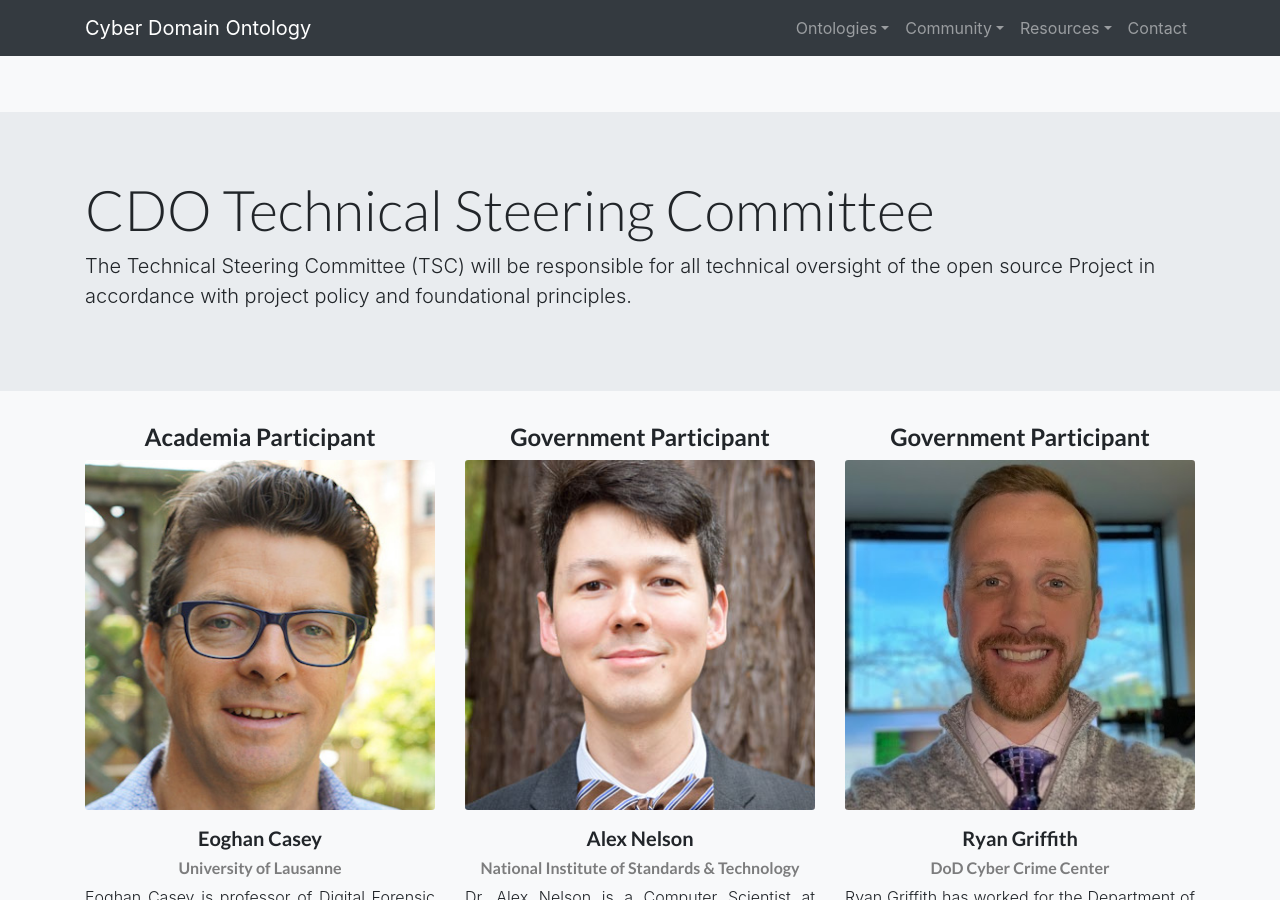
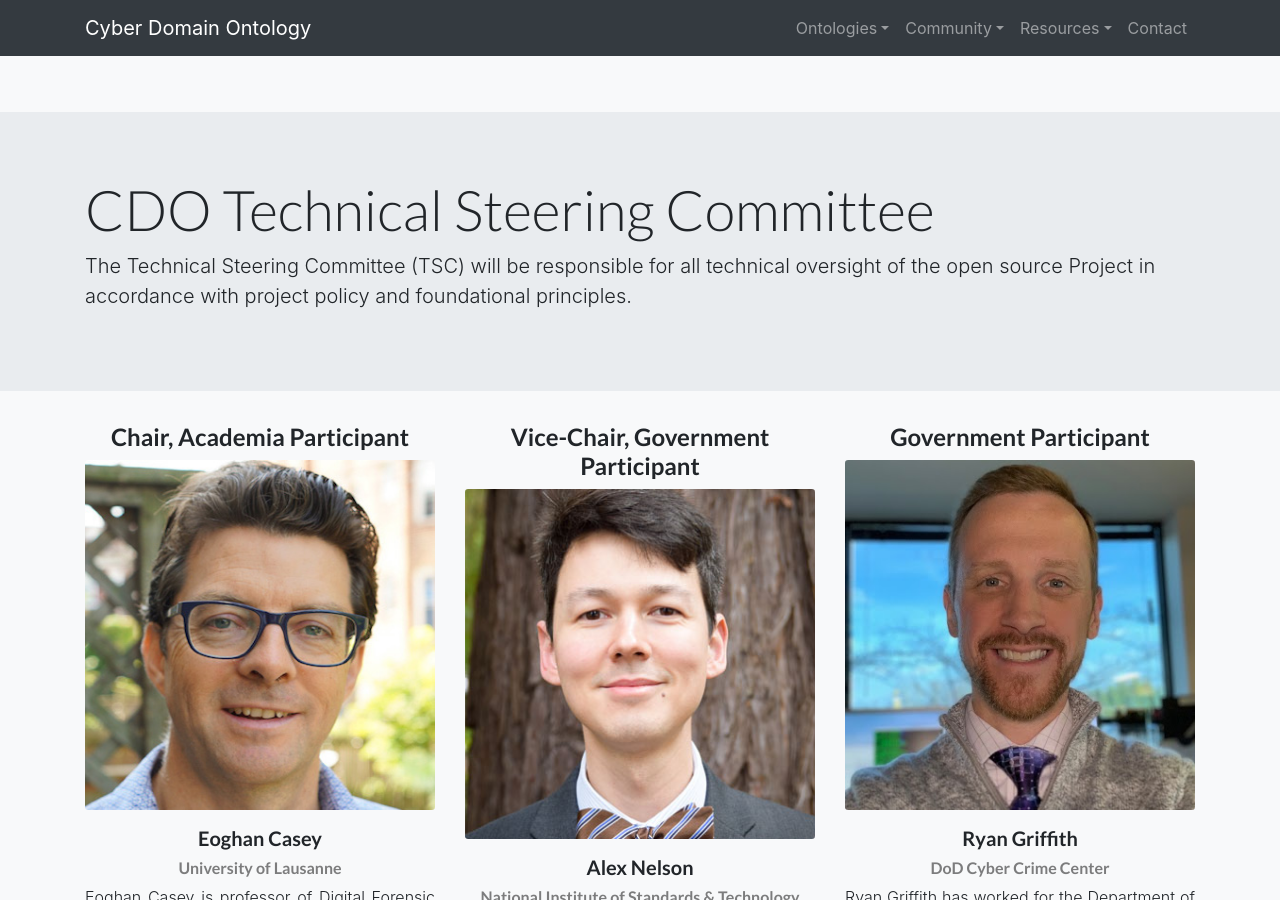
Before and after one commit to Cyber-Domain-Ontology/cdo.github.io, a Jekyll site: the page built from community/tsc.html, in a window 1280 px wide and 900 px high. Built offline with Jekyll 4.4.1, drawn with Linux system fonts in a browser that asks for light colours.

Commit message:
Update titles to include TSC chair and vice-chair
References:
* [CDOTSC-6] Initial TSC chair needs to be selected

Signed-off-by: Alex Nelson <alexander.nelson@nist.gov>

```diff
--- a/_data/tsc/participants.yml
+++ b/_data/tsc/participants.yml
@@ -1,4 +1,4 @@
-- title: Academia Participant
+- title: Chair, Academia Participant
   image: casey.jpg
   name: Eoghan Casey
   subhead: University of Lausanne
@@ -11,7 +11,7 @@
     and networks. He has delivered expert testimony in civil and criminal matters in the United States, Canada, and international tribunals, and has
     submitted expert reports and prepared trial exhibits for computer forensic and cyber-crime cases. He is also an active member of the Digital/Multimedia
     Scientific Area Committee (DMSAC) of the NIST Organization for Scientific Area Committees (OSAC).
-- title: Government Participant
+- title: Vice-Chair, Government Participant
   image: nelson.jpg
   name: Alex Nelson
   subhead: National Institute of Standards & Technology
```
